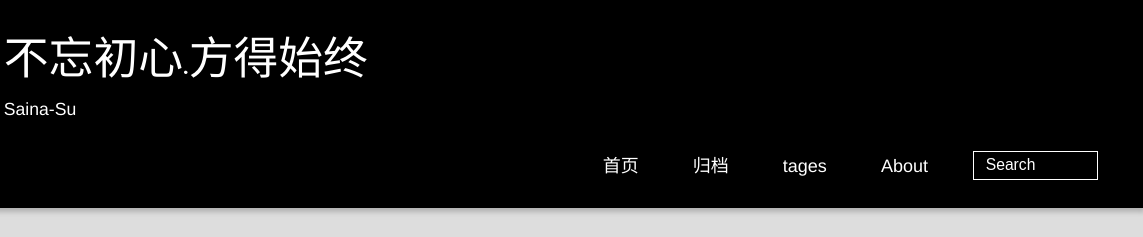
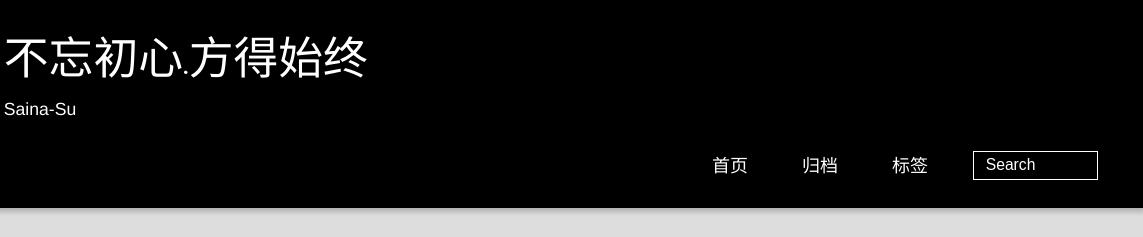
Before and after one commit to Shirley-Su/Shirley-Su.github.io, a plain HTML site: page 2016/05/23/hello-world/index.html in a window 1280 px wide. Shown: the top 237 px of the page, 137-1280 px from the left. Drawn offline with Linux system fonts and the light colour scheme; a script that the page names is missing.

Commit message:
Site updated: 2016-05-24 13:28:44

```diff
--- a/2016/05/23/hello-world/index.html
+++ b/2016/05/23/hello-world/index.html
@@ -61,9 +61,7 @@ Quick">
 
 						<li><a href="/archives/">归档</a></li>
 
-						<li><a href="/生活. iOS. 情感">tages</a></li>
-
-						<li><a href="/about/">About</a></li>
+						<li><a href="/生活. iOS. 情感">标签</a></li>
 
 					<li>
 
--- a/index.html
+++ b/index.html
@@ -57,9 +57,7 @@
 
 						<li><a href="/archives/">归档</a></li>
 
-						<li><a href="/生活. iOS. 情感">tages</a></li>
-
-						<li><a href="/about/">About</a></li>
+						<li><a href="/生活. iOS. 情感">标签</a></li>
 
 					<li>
 
```
Also changed, not shown: archives/2016/05/index.html (+1 -3 lines), archives/2016/index.html (+1 -3 lines), archives/index.html (+1 -3 lines), categories/index.html (+1 -3 lines).
